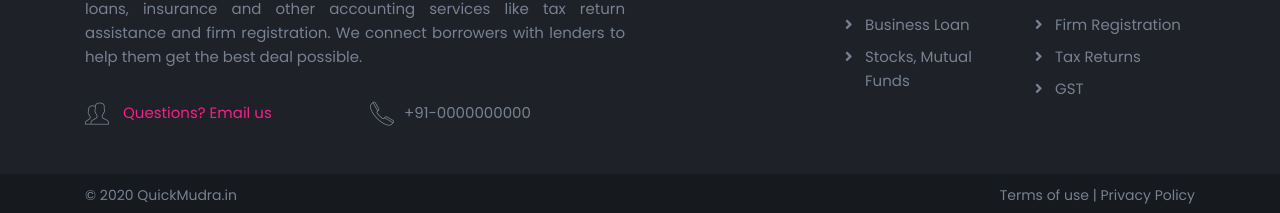
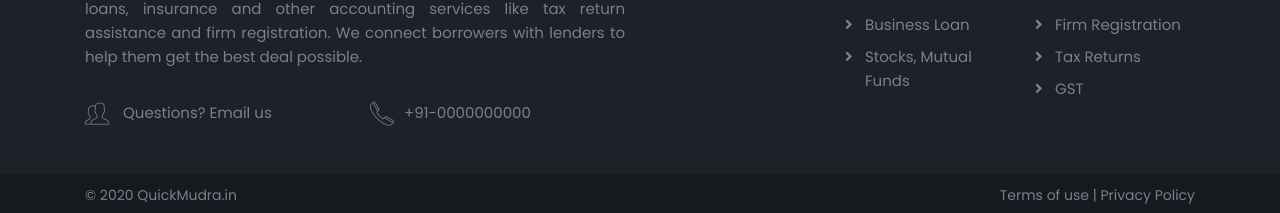
Before and after one commit to jaswinder-singh/creditme, a Jekyll site: the page built from index.html, in a window 1280 px wide. Shown: the part 3464-3677 px from the top of the page. Built offline with Jekyll 4.4.1, drawn with Linux system fonts in a browser that asks for light colours; nearby versions of some CDN libraries.

Commit message:
Update footer.html

```diff
--- a/_includes/footer.html
+++ b/_includes/footer.html
@@ -12,7 +12,7 @@
                             the best deal possible.</p>
                         <div class="row mb20">
                             <div class="col-xl-6 col-lg-6 col-md-6 col-sm-6 col-6 ">
-                                <p class="address-text"><span><i class="icon-users icon-1x "></i> </span><a href="/contact-us">Questions? Email us</a></p>
+                                <p class="address-text"><span><i class="icon-users icon-1x "></i> </span><a href="/contact-us" style="color: #778191">Questions? Email us</a></p>
                             </div>
                             <div class="col-xl-6 col-lg-6 col-md-6 col-sm-6 col-6 ">
                                 <p class="call-text "><span><i class="icon-phone-call icon-1x "></i></span>{{ site.phone }}</p>
```
